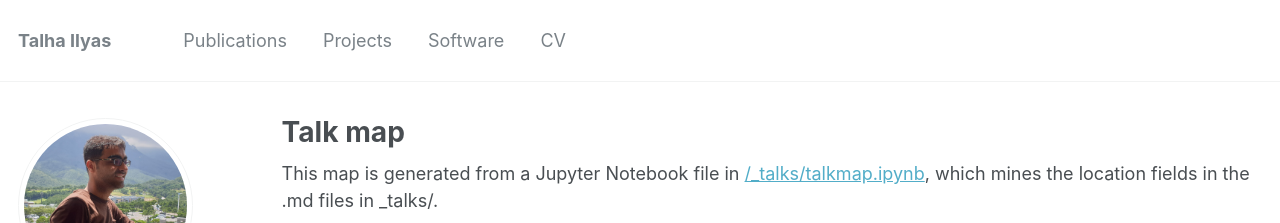
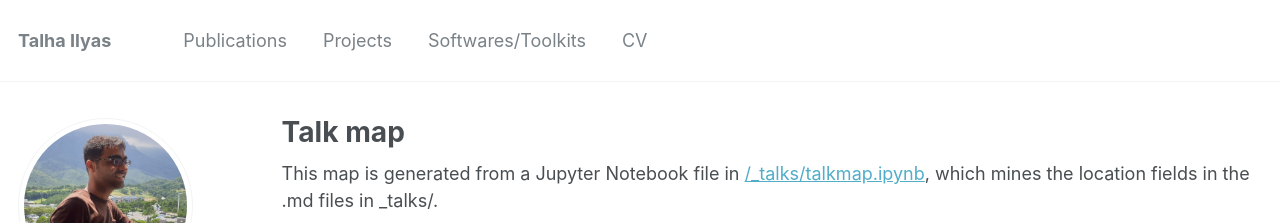
Before and after one commit to Mr-TalhaIlyas/Mr-TalhaIlyas.github.io, a Jekyll site: the page built from _pages/talkmap.html, in a window 1280 px wide and 1143 px high. Shown: the top 223 px of the window. Built offline with Jekyll 4.4.1, drawn with Linux system fonts in a browser that asks for light colours; nearby versions of some CDN libraries; some web fonts are replaced.

Commit message:
Update navigation.yml

```diff
--- a/_data/navigation.yml
+++ b/_data/navigation.yml
@@ -12,7 +12,7 @@ main:
   #- title: "Teaching"
   #  url: /teaching/
 
-  - title: "Software"
+  - title: "Softwares/Toolkits"
     url: /software/
 
   #- title: "Blog Posts"
```
